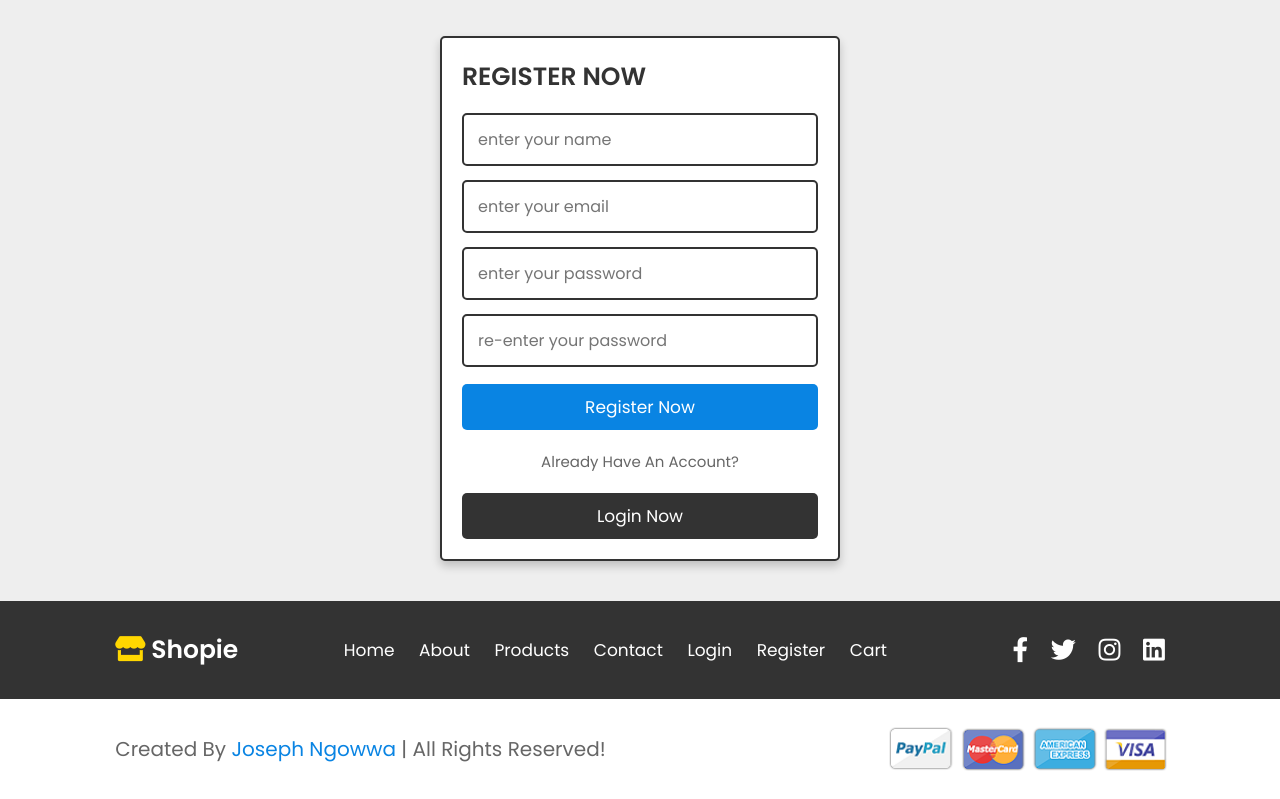
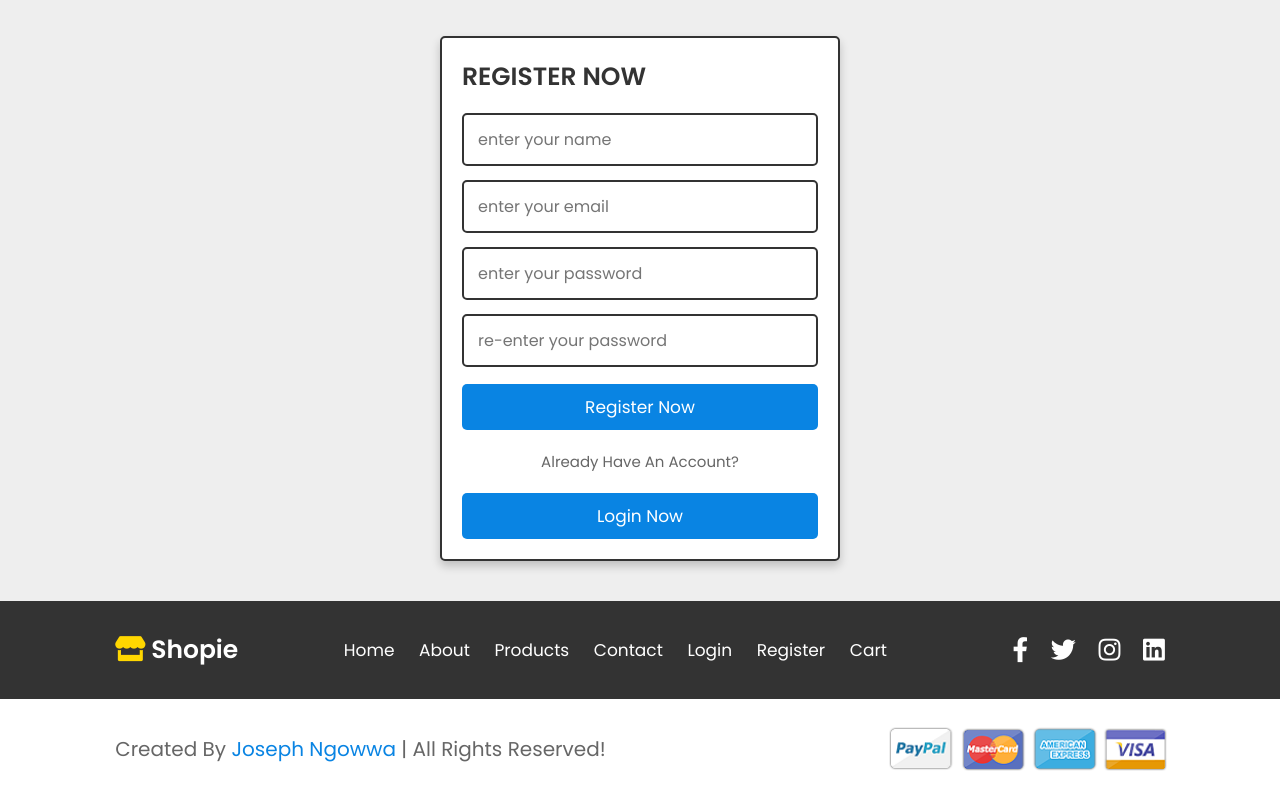
Before and after one commit to Ngowwa-Ziro/shop, a plain HTML site: page register.html in a window 1280 px wide. Shown: the part 74-873 px from the top of the page. Drawn offline with nearby package versions, Linux system fonts and the light colour scheme.

Commit message:
update register.html

```diff
--- a/register.html
+++ b/register.html
@@ -81,7 +81,7 @@
         <input type="password" name="" placeholder="re-enter your password" id="" class="box">
         <input type="submit" value="register now" class="btn">
         <p>already have an account?</p>
-        <a href="login.html" class="btn link">login now</a>
+        <a href="login.html" class="btn ">login now</a>
     </form>
 
 </section>
```
